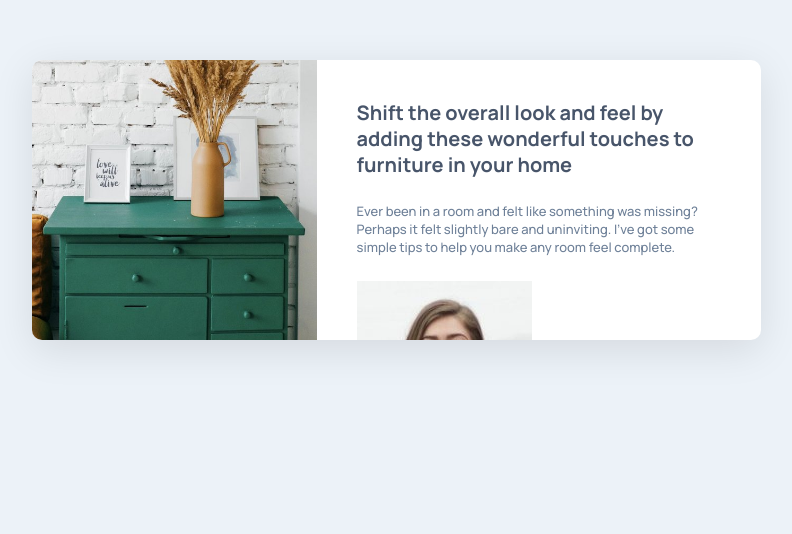
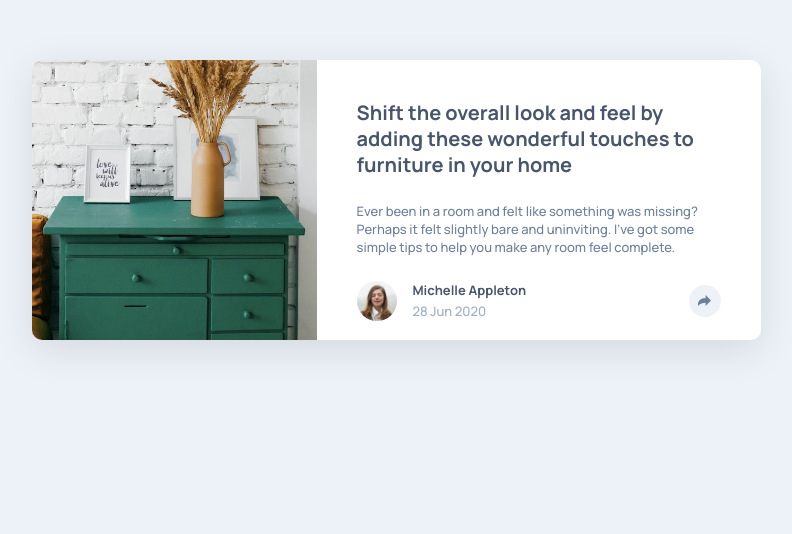
Before and after one commit to nabilroslizar/articlePreview, a plain HTML site: page index.html in a window 1280 px wide. Shown: the part 200-734 px from the top of the page, without its empty margins (244-1036 px from the left). Drawn offline with Linux system fonts and the light colour scheme; a web font is replaced by a local one.

Commit message:
complete main page

```diff
--- a/index.html
+++ b/index.html
@@ -28,7 +28,9 @@
                 <p>28 Jun 2020</p>
             </div>
             <div class="share">
-                <img src="./images/icon-share.svg" alt="share">
+                <div>
+                    <img src="./images/icon-share.svg" alt="share">
+                </div>
             </div>
         </div>
     </div>
--- a/styles.css
+++ b/styles.css
@@ -39,7 +39,7 @@ main {
     width: 100%;
     height: 100%;
     object-fit: cover;
-    display: flex;
+    display: block;
 }
 
 .container-right{
@@ -80,7 +80,7 @@ main {
      .container-left{
         flex: 0 0 200px;
         height: 200px;
-        width:100%:
+        width:100%;
      }
 
      .container-left img{
@@ -96,7 +96,7 @@ main {
 
 .text h1{
     font-size: 20px;
-    font: weight 700;
+    font-weight: 700;
     color:#48556A;
     line-height:1.3;
     margin-bottom:24px;
@@ -109,3 +109,57 @@ main {
     color: #6E8098;
     margin-bottom:24px;
 }
+
+.profile {
+    display:flex;
+    align-items: center;
+}
+
+.profile img{
+    width:40px;
+    height:40px;
+    border-radius:50%;
+    margin-right:16px;
+}
+
+.profile-detail h3{
+    font-size:13px;
+    font-weight:700;
+    color: #48556A;
+    margin-bottom:3px;
+}
+
+.profile-detail p{
+    font-size:13px;
+    font-weight:500;
+    color: #9DAEC2;
+}
+
+.share {
+    margin-left:auto;
+    width:32px;
+    height:32px;
+    background-color: #ECF2F8;
+    border-radius: 50%;
+    display:flex;
+    justify-content:center;
+    align-items: center;
+    cursor:pointer;
+    transition:background-color 0.3s;
+    overflow: visible;
+}
+
+.share:hover {
+    background-color: #48556A;
+}
+
+.share img{
+    width:13px;
+    height:auto;
+    max-width: 100%;
+    max-height: 100%;
+    margin:0;
+    display:block;
+    flex-shrink: 0;
+    overflow:visible;
+}
```
